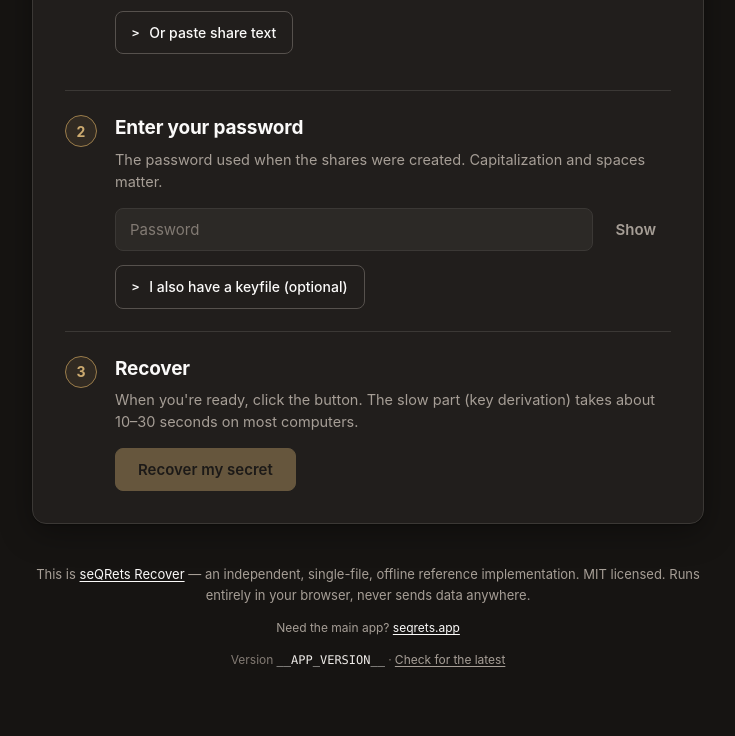
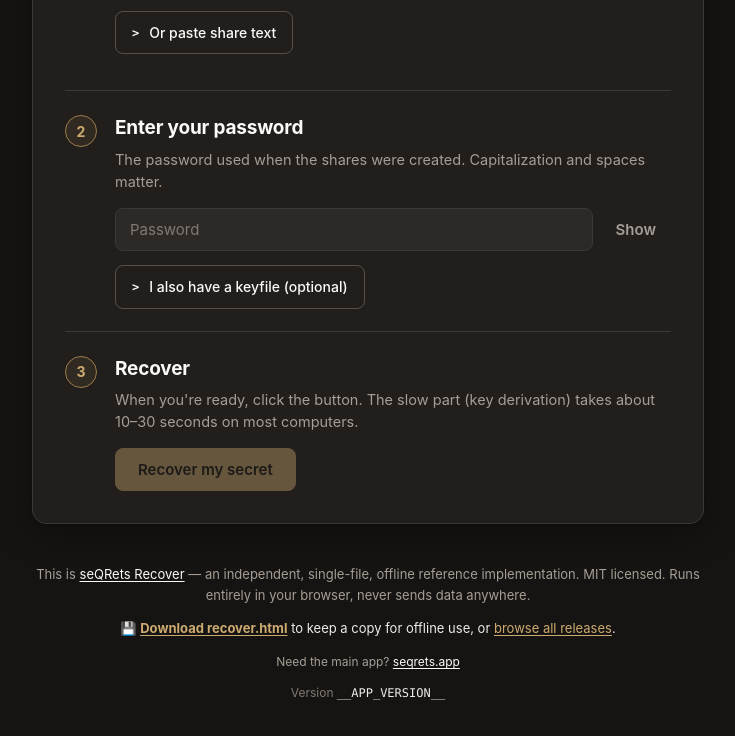
Before and after one commit to seQRets/seQRets-Recover, a website built with Vite: page index.html in a window 1280 px wide. Shown: the part 790-1526 px from the top of the page, without its empty margins (272-1007 px from the left). Built offline with nearby package versions, Linux system fonts and the light colour scheme.

Commit message:
feat: prominent 'Download recover.html' link in footer (v1.5.3)
Adds a dedicated footer line offering the GitHub latest-release download
URL so users on the hosted site can grab a local copy for offline use
without hunting for it. Uses GitHub's /releases/latest/download/... stable
redirect so the link never needs to be updated when new releases ship.

Also cleans up the version line — the 'Check for the latest' link moved
into the new download line ('browse all releases'), leaving the version
line as a clean 'Version X.Y.Z' identifier.

```diff
--- a/index.html
+++ b/index.html
@@ -162,11 +162,15 @@
           an independent, single-file, offline reference implementation. MIT licensed.
           Runs entirely in your browser, never sends data anywhere.
         </p>
+        <p class="foot-download">
+          💾 <a href="https://github.com/seQRets/seQRets-Recover/releases/latest/download/recover.html" rel="noopener"><strong>Download recover.html</strong></a> to keep a copy for offline use, or
+          <a href="https://github.com/seQRets/seQRets-Recover/releases/latest" rel="noopener">browse all releases</a>.
+        </p>
         <p class="foot-tiny">
           Need the main app? <a href="https://seqrets.app" rel="noopener">seqrets.app</a>
         </p>
         <p class="foot-version">
-          Version <span id="app-version">__APP_VERSION__</span> · <a href="https://github.com/seQRets/seQRets-Recover/releases/latest" rel="noopener">Check for the latest</a>
+          Version <span id="app-version">__APP_VERSION__</span>
         </p>
       </footer>
     </main>
--- a/package.json
+++ b/package.json
@@ -1,6 +1,6 @@
 {
   "name": "seqrets-recover",
-  "version": "1.5.2",
+  "version": "1.5.3",
   "private": true,
   "type": "module",
   "description": "Minimal, single-file, offline recovery tool for seQRets shares. No install, no network, no app. Open recover.html in any browser.",
--- a/src/styles.css
+++ b/src/styles.css
@@ -832,6 +832,20 @@ textarea:focus {
   font-size: 12px;
 }
 
+.foot-download {
+  margin-top: 10px;
+  font-size: 13px;
+  color: var(--text);
+}
+
+.foot-download a {
+  color: var(--gold);
+}
+
+.foot-download a:hover {
+  color: var(--gold-hover);
+}
+
 .foot-version {
   margin-top: 10px;
   font-size: 12px;
```
Also changed, not shown: 1 other file.
